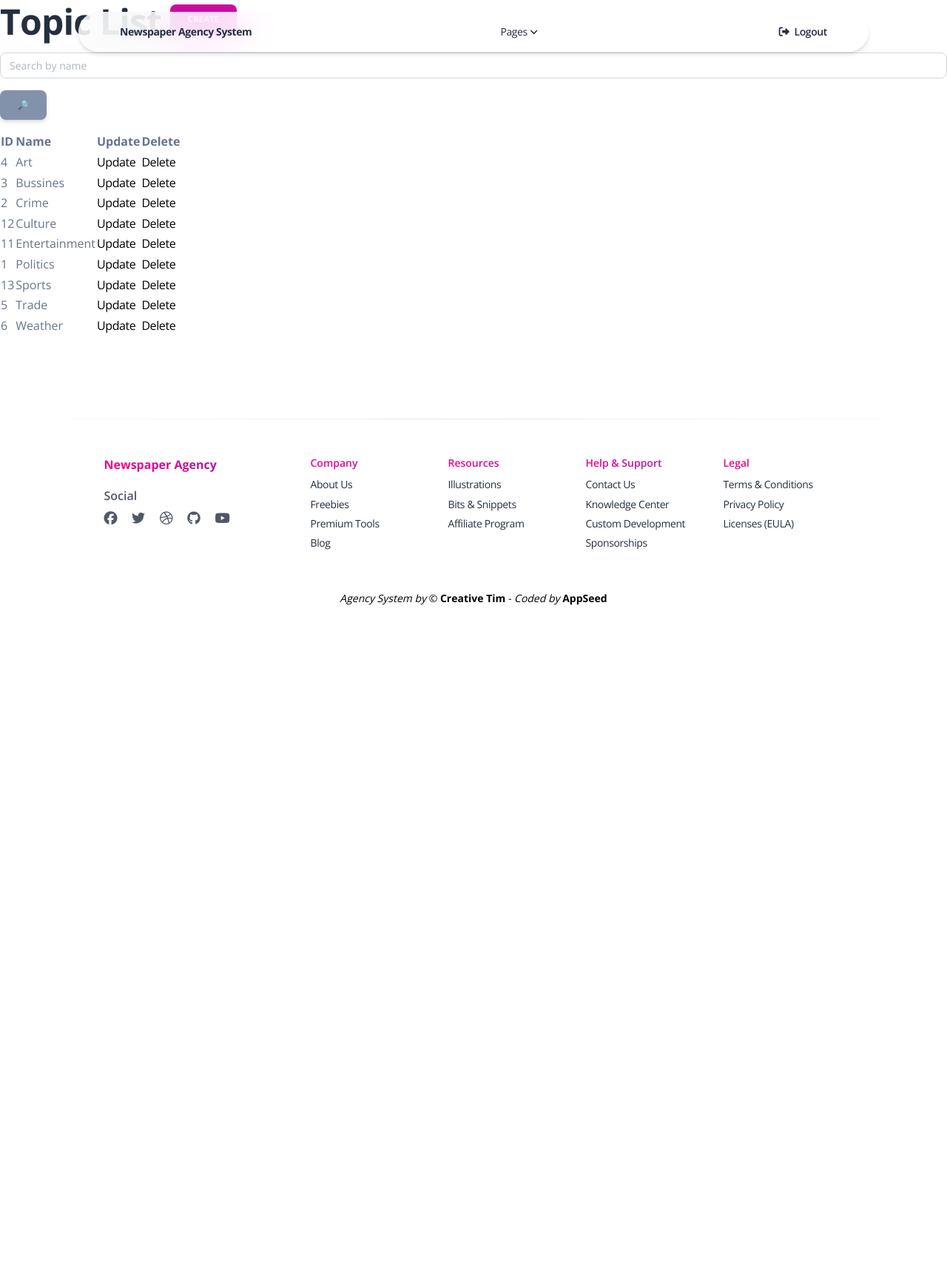
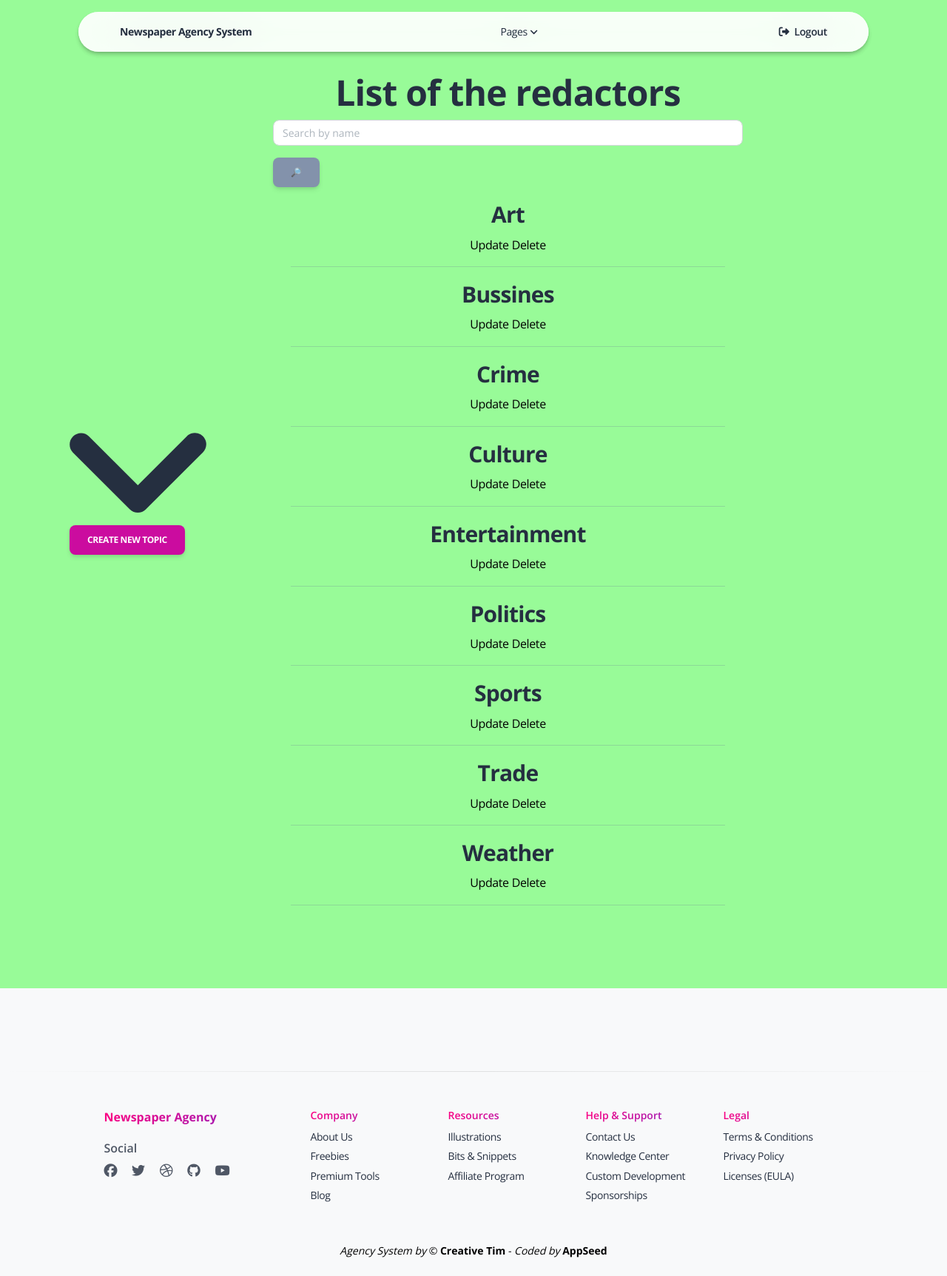
Before and after one commit to sasha-semenenko/newspaper-agency, a Django app: page /topics/ in a window 1280 px wide. Shown: the whole page at 74% size. Before the commit the page ends 818 px from the top, so only its background shows below. Run offline with Django 4.2, Linux system fonts and the light colour scheme; a user stored in the database is signed in; data comes from the database, SQL or seed files in the repository; both versions use the stored data as it was after the commit; some libraries are stand-ins or nearby versions.

Commit message:
Upgrading topic forms including upgrade, delete pages

```diff
--- a/templates/agency/index.html
+++ b/templates/agency/index.html
@@ -52,7 +52,7 @@
                 <div class="p-3 text-center">
                   <h1 class="text-gradient text-primary"><span id="state1">{{ num_topic }}</span>+</h1>
                   <h5 class="mt-3">Topics</h5>
-                  <p class="text-sm">All topics of the newspaper</p>
+                  <p class="text-sm">All topics of the newspapers</p>
                 </div>
                 <hr class="vertical dark">
               </div>
@@ -68,7 +68,7 @@
                 <div class="p-3 text-center">
                   <h1 class="text-gradient text-primary" id="state3">{{ num_redactors }}</h1>
                   <h5 class="mt-3">Redactors</h5>
-                  <p class="text-sm">All redactors of the newspaper</p>
+                  <p class="text-sm">All redactors of the newspapers</p>
                 </div>
               </div>
             </div>
--- a/templates/agency/redactor_detail.html
+++ b/templates/agency/redactor_detail.html
@@ -22,7 +22,9 @@
           <img class="img border-radius-lg max-width-200 w-100 position-relative z-index-2" src="{{ ASSETS_ROOT }}/assets/img/team-4.jpg">
           <div class="pb-3 mb-0 small lh-sm border-bottom">
             <p class="d-block text-gray-dark text-3xl"><b>Username:</b><i>{{ redactor.username }}</i></p>
-            <p class="d-block text-gray-dark text-3xl"><b>Email: </b><i>{{ redactor.email }}</i></p>
+            {% if redactor.email %}
+              <p class="d-block text-gray-dark text-3xl"><b>Email: </b><i>{{ redactor.email }}</i></p>
+            {% endif %}
             <p class="d-block text-gray-dark text-3xl"><b>First name: </b><i>{{ redactor.first_name }}</i></p>
             <p class="d-block text-gray-dark text-3xl"><b>Last name: </b><i>{{ redactor.last_name }}</i></p>
             <p class="d-block text-gray-dark text-3xl"><b>Years of experience: </b><i>{{ redactor.years_of_experience }}</i></p>
--- a/templates/agency/topic_list.html
+++ b/templates/agency/topic_list.html
@@ -1,36 +1,47 @@
 {% extends 'base.html' %}
 
-{% block title %} Topic list {% endblock %}
+{% block title %} Topic list {% endblock title %}
+
+<!-- Specific CSS goes HERE -->
+{% block stylesheets %}{% endblock stylesheets %}
+
+{% block body_class %} blog-author bg-gray-100 {% endblock body_class %}
 
 {% block content %}
 
-  <h1>
-    Topic List
-    <a href="{% url 'agency:topic-create' %}" class="btn btn-primary">Create</a>
-  </h1>
-  {% include 'includes/search_form.html' %}
-  <table>
+  {% include "includes/navigation.html" %}
 
-    {% if topic_list %}
+  <section class="py-sm-7 py-5 position-relative" style="background-color: palegreen">
+    <div class="container">
+      <div class="row">
+            <div class="col-lg-3 col-md-5 position-relative my-auto">
+              <img class="img border-radius-lg max-width-200 w-100 position-relative z-index-2" src="{{ ASSETS_ROOT }}/assets/img/down-arrow-dark.svg">
+              <a href="{% url 'agency:topic-create' %}" class="btn btn-primary">Create new topic</a>
+            </div>
+            <div class="col-lg-7 col-md-7 z-index-2 position-relative px-md-2 px-sm-5 mt-sm-0 mt-4">
+              <h1 style="text-align: center">
+                List of the redactors
+              </h1>
+              {% include 'includes/search_form.html' %}
 
-      <tr class="table-row">
-        <th class="table-header">ID</th>
-        <th class="table-header">Name</th>
-        <th class="table-header">Update</th>
-        <th class="table-header">Delete</th>
-      </tr>
+              <div class="container">
+                <div class="text-center">
+                  {% for topic in topic_list %}
+                    <div class="block">
+                      <h3>{{ topic.name }}</h3>
+                      <div class="list">
+                        <a href="{% url 'agency:topic-update' pk=topic.id%}">Update</a>
+                        <a href="{% url 'agency:topic-delete' pk=topic.id%}">Delete</a>
+                      </div>
+                      <hr>
+                    </div>
+                  {% endfor %}
+                </div>
+              </div>
+            </div>
+          </div>
+        </div>
+  </section>
+{% endblock content %}
 
-    {% endif %}
-
-    {% for topic in topic_list %}
-
-        <tr class="table-row">
-          <td class="table-cell">{{ topic.id }}</td>
-          <td class="table-cell">{{ topic.name }}</td>
-          <td class="table-cell"><a href="{% url 'agency:topic-update' pk=topic.id%}">Update</a></td>
-          <td class="table-cell"><a href="{% url 'agency:topic-delete' pk=topic.id%}">Delete</a></td>
-        </tr>
-
-    {% endfor %}
-  </table>
-{% endblock %}
+{% block javascripts %}{% endblock javascripts %}
```
Also changed, not shown: templates/agency/topic_confirm_delete.html (+27 -8 lines), templates/agency/topic_form.html (+27 -7 lines), db.sqlite3.
